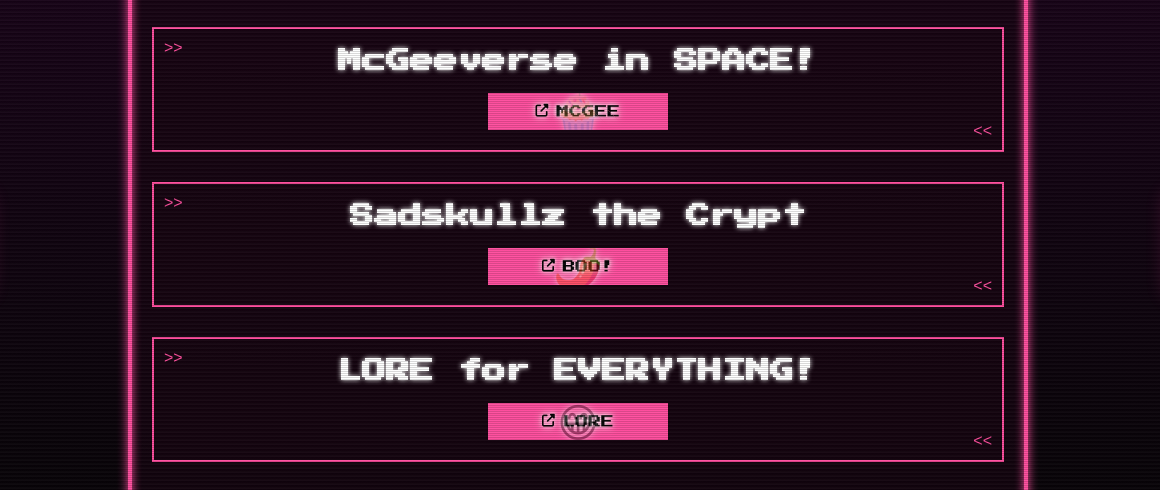
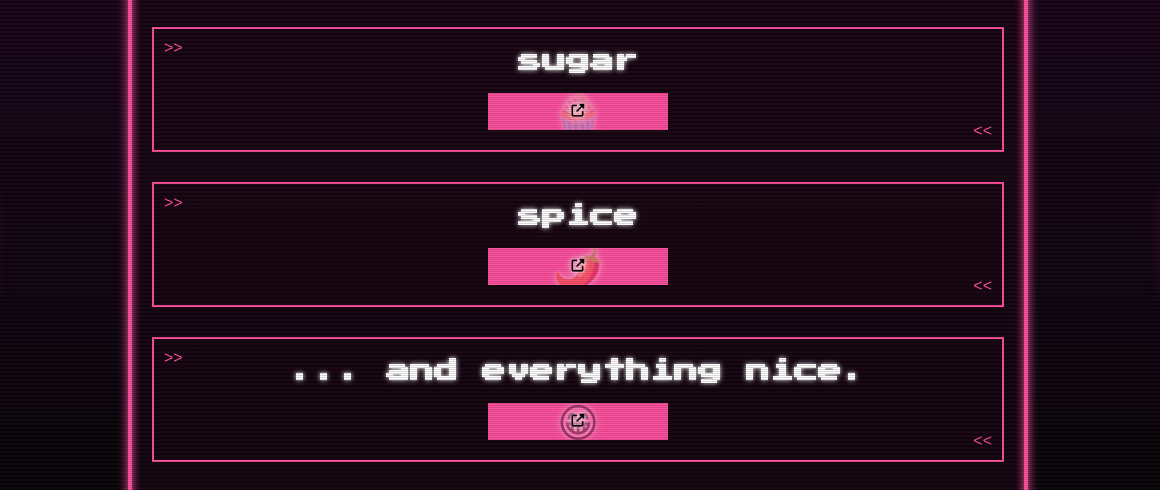
Before and after one commit to spwnoflcfr/spice-rack-store, a website: page index.html in a window 1280 px wide. Shown: the part 156-646 px from the top of the page, 62-1222 px from the left. Drawn offline with Linux system fonts and the light colour scheme; a web font is replaced by a local one.

Commit message:
Update project titles and links in index.html

```diff
--- a/index.html
+++ b/index.html
@@ -879,23 +879,23 @@
                     </a>
 
                                        <div class="project-box">
-                        <h2 class="project-title">McGeeverse <span>in SPACE!</span></h2>
+                        <h2 class="project-title">sugar</h2>
                         <div class="buttons-container">
-                            <a href="https://wie.neocities.org/mcgeeverse" class="cta-button btn-pattern-cupcake"><i class="fas fa-external-link-alt"></i> McGee</a>
+                            <a href="#" class="cta-button btn-pattern-cupcake"><i class="fas fa-external-link-alt"></i> </a>
                         </div>
                     </div>
 
                     <div class="project-box">
-                        <h2 class="project-title">Sadskullz <span>the Crypt</span></h2>
+                        <h2 class="project-title">spice</h2>
                         <div class="buttons-container">
-                            <a href="https://wie.neocities.org/SSz" class="cta-button btn-pattern-pepper"><i class="fas fa-external-link-alt"></i> BOO!</a>
+                            <a href="#" class="cta-button btn-pattern-pepper"><i class="fas fa-external-link-alt"></i> </a>
                         </div>
                     </div>
 
                     <div class="project-box">
-                        <h2 class="project-title">LORE <span>for EVERYTHING!</span></h2>
+                        <h2 class="project-title">... and everything nice.</h2>
                         <div class="buttons-container">
-                            <a href="https://paragraph.com/@the-tempest" class="cta-button btn-pattern-grin"><i class="fas fa-external-link-alt"></i> LORE</a>
+                            <a href="#" class="cta-button btn-pattern-grin"><i class="fas fa-external-link-alt"></i> </a>
                         </div>
                     </div>                    <div class="footer"><p>© 2026 WOOLONG INTERNATIONAL EXCHANGE. ALL RIGHTS RESERVED.</p></div>
                 </div>
```
